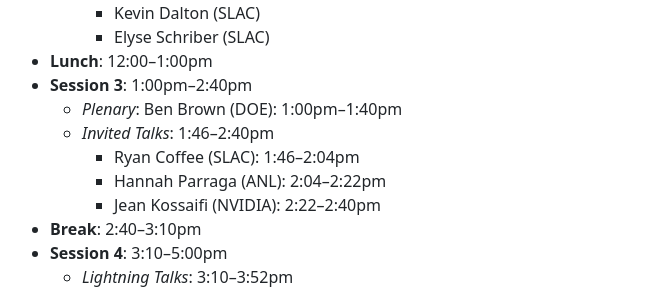
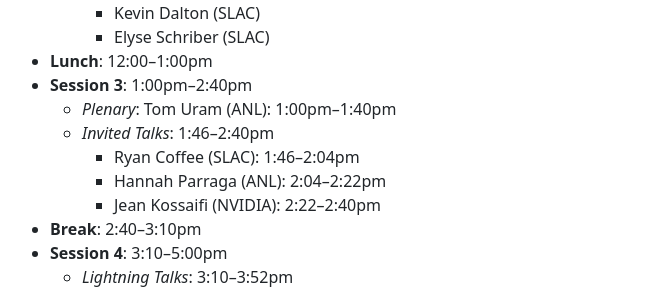
Before and after one commit to lssda/lssda.github.io, a Jekyll site: the page built from agenda.md, in a window 1280 px wide. Shown: the part 708-1001 px from the top of the page, without its empty margins (154-808 px from the left). Built offline with Jekyll 4.4.1, drawn with Linux system fonts in a browser that asks for light colours.

Commit message:
Update plenary speaker.

```diff
--- a/agenda.md
+++ b/agenda.md
@@ -33,7 +33,7 @@ A Zoom link will be emailed to virtual attendees the week of the workshop.
           * Elyse Schriber (SLAC)
   * **Lunch**: 12:00--1:00pm
   * **Session 3**: 1:00pm--2:40pm
-      * *Plenary*: Ben Brown (DOE): 1:00pm--1:40pm
+      * *Plenary*: Tom Uram (ANL): 1:00pm--1:40pm
       * *Invited Talks*: 1:46--2:40pm
           * Ryan Coffee (SLAC): 1:46--2:04pm
           * Hannah Parraga (ANL): 2:04--2:22pm
```
